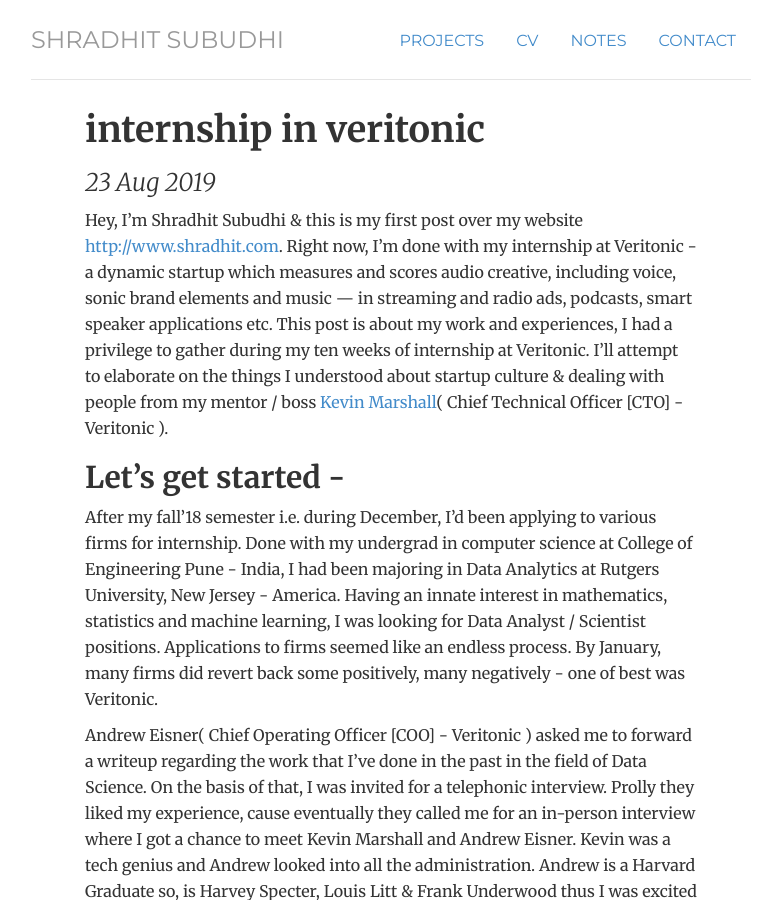
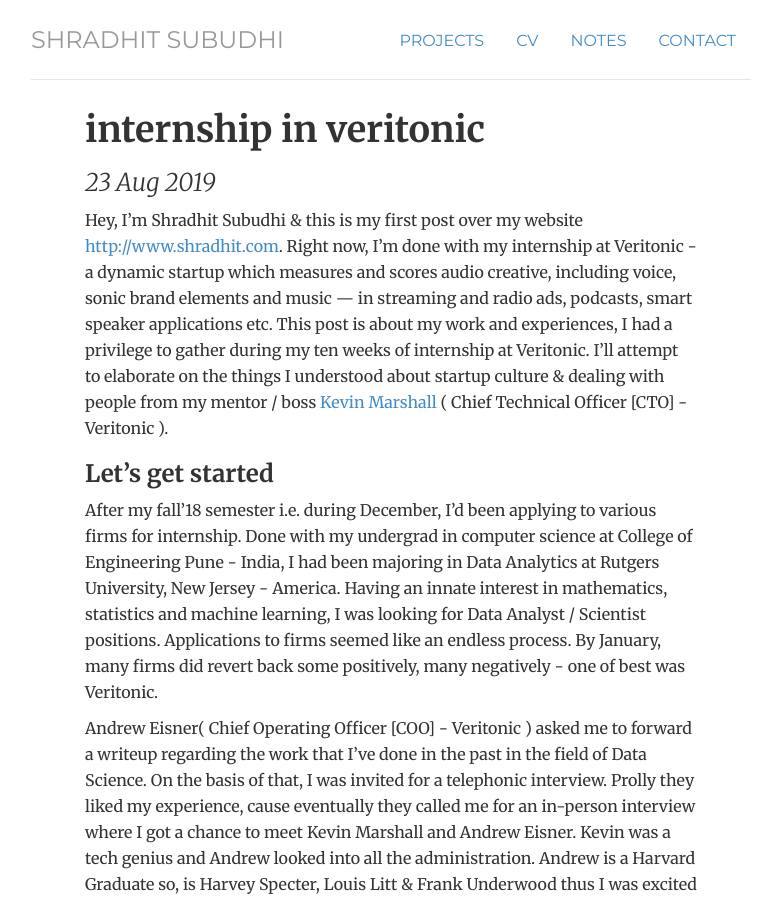
Before and after one commit to shradhit7/shradhit7.github.io, a Jekyll site: the page built from _posts/2019-08-23- Internship in Veritonic.md, in a window 1280 px wide and 900 px high. Shown: the whole window, without its empty margins (249-1012 px from the left). Built offline with Jekyll 4.4.1, drawn with Linux system fonts in a browser that asks for light colours; our own code applies the rules of GitHub Pages for plain Markdown files.

```diff
--- a/_posts/2019-08-23- Internship in Veritonic.md
+++ b/_posts/2019-08-23- Internship in Veritonic.md
@@ -1,9 +1,9 @@
 
 Hey, I'm Shradhit Subudhi & this is my first post over my website <http://www.shradhit.com>.
 Right now, I'm done with my internship at Veritonic - a dynamic startup which measures and scores audio creative, including voice, sonic brand elements and music — in streaming and radio ads, podcasts, smart speaker applications etc.
-This post is about my work and experiences, I had a privilege to gather during my ten weeks of internship at Veritonic. I'll attempt to elaborate on the things I understood about startup culture & dealing with people from my mentor / boss [Kevin Marshall](https://falicon.com)( Chief Technical Officer [CTO] - Veritonic ).
+This post is about my work and experiences, I had a privilege to gather during my ten weeks of internship at Veritonic. I'll attempt to elaborate on the things I understood about startup culture & dealing with people from my mentor / boss [Kevin Marshall](https://falicon.com) ( Chief Technical Officer [CTO] - Veritonic ).
 
-## Let's get started -
+### Let's get started
 
 After my fall'18 semester i.e. during December, I'd been applying to various firms for internship. Done with my undergrad in computer science at College of Engineering Pune - India, I had been majoring in Data Analytics at Rutgers University, New Jersey - America. Having an innate interest in mathematics, statistics and machine learning, I was looking for Data Analyst / Scientist positions. Applications to firms seemed like an endless process. By January, many firms did revert back some positively, many negatively - one of best was Veritonic.
 
@@ -11,13 +11,13 @@ Andrew Eisner( Chief Operating Officer [COO] - Veritonic ) asked me to forward a
 
 Regarding their position in the firm they were humble. I wish to inculcate their humility. Things went fine and I was selected to be a Data Scientist at Veritonic for summer '19. Will never forget that day, really fortunate that I was selected.
 
-# Work in Veritonic
+### Work in Veritonic
 
 There were two projects I worked in ten weeks both were related to audio data :
 -  gender classification over audio files (.mp3 or .wav file) i.e. detect if the person talking is a male / female. Also distinguish audio among human voice & music.
 -  emotion predictions over audio files (.mp3 or .wav file) detect if the person talking is making the listener enthusiastic, happy, inspired etc.
 
-# Things that I learned -
+### Things that I learned -
 
 - We should not reinvent the wheels, why?
 
@@ -39,8 +39,8 @@ Emphasis is made on making the code more readable when it is being used in the p
 
 - Defining characteristics of American Culture, are ..
 
-Equality - The American Declaration of Independence states that “all [people] are created equal,” and this belief is deeply embedded in their cultural values. Americans believe that all people are of equal standing, and are therefore uncomfortable with overt displays of respect such as being bowed to.
+    - Equality - The American Declaration of Independence states that “all [people] are created equal,” and this belief is deeply embedded in their cultural values. Americans believe that all people are of equal standing, and are therefore uncomfortable with overt displays of respect such as being bowed to.
 
-Informality - This belief in equality causes Americans to be rather informal in their behavior towards other people. Don’t be surprised if store clerks and waiters introduce themselves by their first names. Many people visiting the US are surprised by the informality of American speech, dress, and posture. Don’t mistake this for rudeness or irreverence; it’s just a part of their culture!
+    - Informality - This belief in equality causes Americans to be rather informal in their behavior towards other people. Don’t be surprised if store clerks and waiters introduce themselves by their first names. Many people visiting the US are surprised by the informality of American speech, dress, and posture. Don’t mistake this for rudeness or irreverence; it’s just a part of their culture!
 
-Directness -  Americans tend to value, frankness and openness in their dealings with other people. They believe that conflicts and disagreements are best solved by means of forthright discussion among the people involved. Americans believe that if someone has a problem with someone else, they should tell the person clearly and directly in order to come up with a solution to the problem.
+    - Directness -  Americans tend to value, frankness and openness in their dealings with other people. They believe that conflicts and disagreements are best solved by means of forthright discussion among the people involved. Americans believe that if someone has a problem with someone else, they should tell the person clearly and directly in order to come up with a solution to the problem.
```
